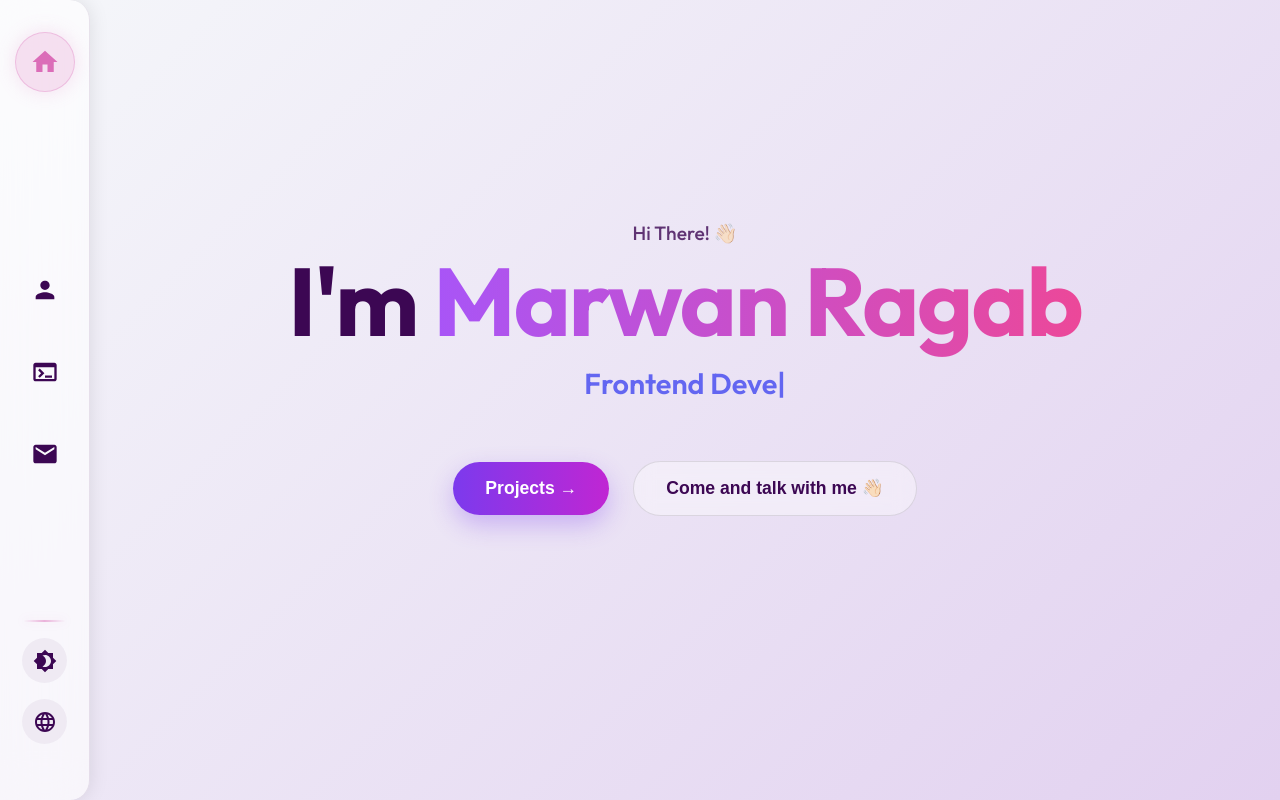
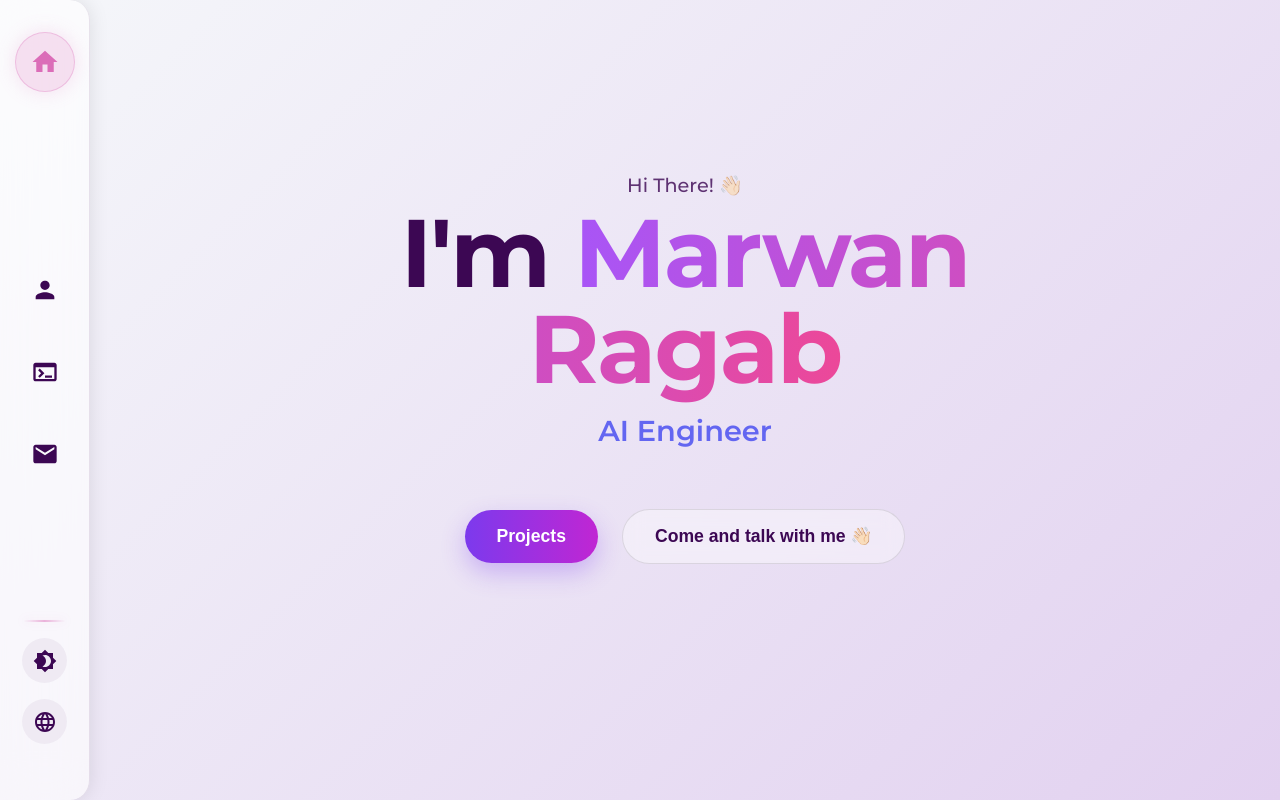
Before and after one commit to Amrsamy19/portfolio-v2, a React (Vite) app: page / in a window 1280 px wide. Built offline with nearby package versions, Linux system fonts and the light colour scheme.

Commit message:
feat: add project components, home view, and localization support while fixing path resolution in Vite CMS plugin

```diff
--- a/index.html
+++ b/index.html
@@ -6,7 +6,7 @@
     <title>Portfolio</title>
     <link rel="preconnect" href="https://fonts.googleapis.com">
     <link rel="preconnect" href="https://fonts.gstatic.com" crossorigin>
-    <link href="https://fonts.googleapis.com/css2?family=Cairo:wght@400;500;700&family=Outfit:wght@400;500;600;700&display=swap" rel="stylesheet">
+    <link href="https://fonts.googleapis.com/css2?family=Cairo:wght@400;500;700&family=Montserrat:wght@400;500;600;700&display=swap" rel="stylesheet">
   </head>
   <body>
     <div id="root"></div>
--- a/src/App.css
+++ b/src/App.css
@@ -57,7 +57,7 @@
 }
 
 .english__font {
-  font-family: "Outfit", sans-serif;
+  font-family: "Montserrat", sans-serif;
 }
 
 .home__dark {
--- a/src/components/Contact/index.jsx
+++ b/src/components/Contact/index.jsx
@@ -1,4 +1,3 @@
-/* eslint-disable no-mixed-spaces-and-tabs */
 /* eslint-disable react/prop-types */
 import { Button, TextField } from "@mui/material";
 import { useState } from "react";
--- a/src/components/Header/index.jsx
+++ b/src/components/Header/index.jsx
@@ -1,3 +1,4 @@
+/* eslint-disable react/prop-types */
 import "./index.css";
 import { useTranslation } from "react-i18next";
 import {
--- a/src/components/Home/index.jsx
+++ b/src/components/Home/index.jsx
@@ -1,10 +1,9 @@
 /* eslint-disable react/prop-types */
 import "./index.css";
-import { TypeAnimation } from "react-type-animation";
 import { useTranslation } from "react-i18next";
 
 export const Home = ({ setActiveSection }) => {
-  const { t, i18n } = useTranslation();
+  const { t } = useTranslation();
 
   return (
     <section id="home" className="home__section">
@@ -15,14 +14,9 @@ export const Home = ({ setActiveSection }) => {
         </h1>
 
         <div className="home__type-wrap">
-          <TypeAnimation
-            key={i18n.language}
-            sequence={[t("home.home-front"), 1000, t("home.home-back"), 1000]}
-            wrapper="span"
-            speed={50}
-            className="type-animation"
-            repeat={Infinity}
-          />
+          <span className="type-animation">
+            {t("home.home-back")}
+          </span>
         </div>
 
         <div className="home__cta-buttons">
@@ -30,7 +24,7 @@ export const Home = ({ setActiveSection }) => {
             onClick={() => setActiveSection("projects")}
             className="cta-btn primary-btn"
           >
-            {t("projects.title")} &rarr;
+            {t("projects.title")}
           </button>
 
           <button
--- a/src/components/Projects/ProjectCard.jsx
+++ b/src/components/Projects/ProjectCard.jsx
@@ -1,3 +1,4 @@
+/* eslint-disable react/prop-types */
 import { useState } from "react";
 import { motion, AnimatePresence } from "framer-motion";
 import { ChevronLeft, ChevronRight } from "@mui/icons-material";
--- a/src/translation/en-translation.json
+++ b/src/translation/en-translation.json
@@ -12,7 +12,7 @@
     "home-back": "AI Engineer"
   },
   "about": {
-    "title": "About me",
+    "title": "About Me",
     "description": "I am a dedicated Computer Science student at the Arab Academy for Science and Technology, driven by a passion for building intelligent and efficient digital solutions. My academic journey is highlighted by receiving the award for the Best Project in Introduction to Artificial Intelligence, where I demonstrated my ability to apply complex algorithms to real-world problems. Beyond academia, I am committed to professional growth; in the summer of 2025, I completed a specialized training program under the mentorship of Mr. Ashraf AbdelGahny, focusing on tax and consultancy systems. This experience allowed me to bridge the gap between technical development and professional business logic, sharpening my skills in creating software that serves specific, high-stakes industry needs.",
     "skills": "Skills"
   },
--- a/vite-plugin-local-cms.js
+++ b/vite-plugin-local-cms.js
@@ -1,5 +1,6 @@
 import fs from "fs";
 import path from "path";
+import { Buffer } from "buffer";
 
 export default function localCmsPlugin() {
   return {
@@ -10,11 +11,11 @@ export default function localCmsPlugin() {
           const type = req.headers["x-data-type"];
           let filePath = "";
           if (type === "projects") {
-            filePath = path.resolve(__dirname, "src/data/projects.json");
+            filePath = path.resolve(process.cwd(), "src/data/projects.json");
           } else if (type === "en-translation") {
-            filePath = path.resolve(__dirname, "src/translation/en-translation.json");
+            filePath = path.resolve(process.cwd(), "src/translation/en-translation.json");
           } else if (type === "ar-translation") {
-            filePath = path.resolve(__dirname, "src/translation/ar-translation.json");
+            filePath = path.resolve(process.cwd(), "src/translation/ar-translation.json");
           }
 
           if (filePath && fs.existsSync(filePath)) {
@@ -38,11 +39,11 @@ export default function localCmsPlugin() {
               const { type, content } = JSON.parse(body);
               let filePath = "";
               if (type === "projects") {
-                filePath = path.resolve(__dirname, "src/data/projects.json");
+                filePath = path.resolve(process.cwd(), "src/data/projects.json");
               } else if (type === "en-translation") {
-                filePath = path.resolve(__dirname, "src/translation/en-translation.json");
+                filePath = path.resolve(process.cwd(), "src/translation/en-translation.json");
               } else if (type === "ar-translation") {
-                filePath = path.resolve(__dirname, "src/translation/ar-translation.json");
+                filePath = path.resolve(process.cwd(), "src/translation/ar-translation.json");
               }
 
               if (filePath) {
@@ -76,7 +77,7 @@ export default function localCmsPlugin() {
             try {
               const { filename, base64 } = JSON.parse(body);
               const buffer = Buffer.from(base64.split(",")[1] || base64, "base64");
-              const filePath = path.resolve(__dirname, "public/projects", filename);
+              const filePath = path.resolve(process.cwd(), "public/projects", filename);
 
               fs.writeFileSync(filePath, buffer);
               res.setHeader("Content-Type", "application/json");
```
Also changed, not shown: src/components/Projects/ProjectModal.jsx (+7 -7 lines).
